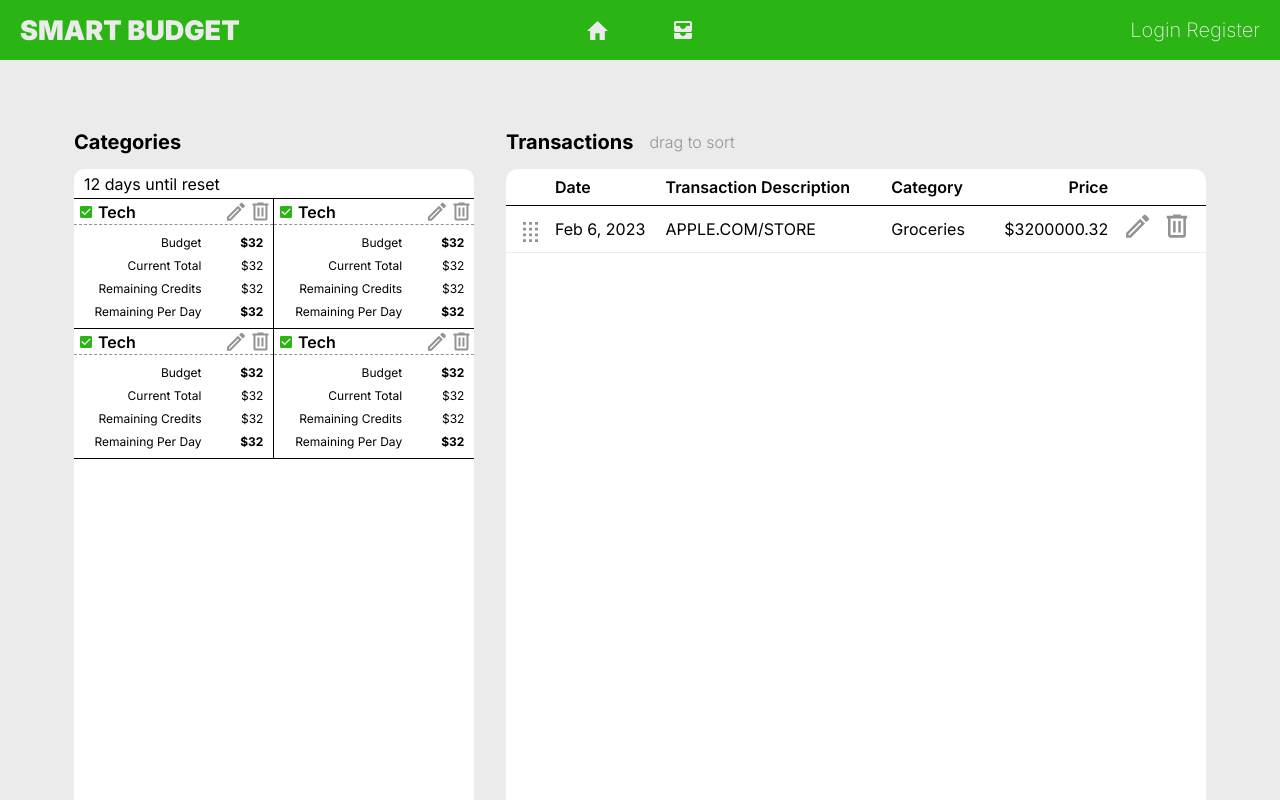
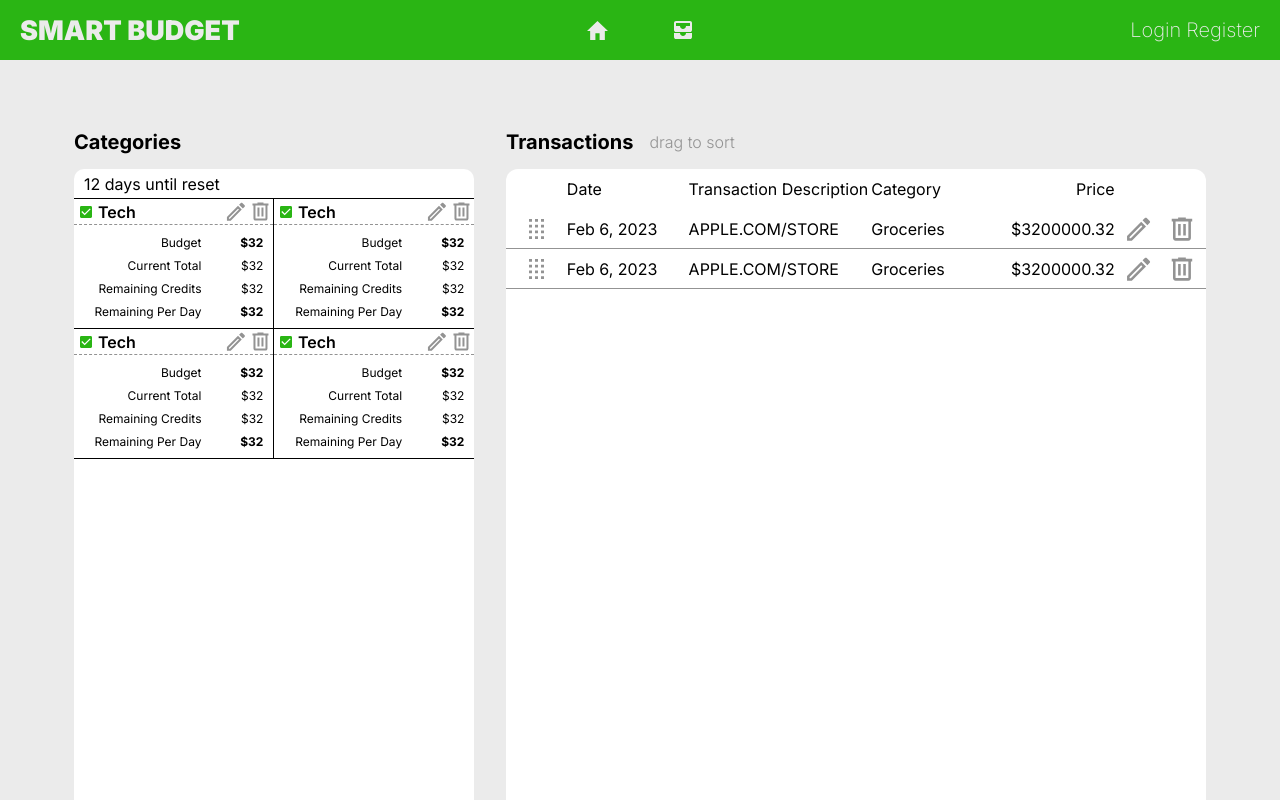
Before and after one commit to ScorpiosCrux/Budget-Smart, a Next.js app in the folder frontend/: page /sort in a window 1280 px wide. Built offline with nearby package versions, Linux system fonts and the light colour scheme; no server answers.

Commit message:
Successfully Created Transactions Widget

```diff
--- a/frontend/components/Dashboard.tsx
+++ b/frontend/components/Dashboard.tsx
@@ -2,7 +2,7 @@ import styled from "styled-components";
 import Category from "./Category";
 import { DndProvider } from "react-dnd";
 import { HTML5Backend } from "react-dnd-html5-backend";
-import Transaction from "./Transaction";
+import Transaction from "./TransactionsWidget/Transaction";
 
 export const ItemTypes = {
 	TRANSACTION: "transaction",
--- a/frontend/components/Transaction.tsx
+++ /dev/null
@@ -1,52 +0,0 @@
-import { useDrag } from "react-dnd";
-import styled from "styled-components";
-import StyledIcon from "./core/StyledIcon";
-import { DraggableRow } from "./core/StyledTable";
-import { ItemTypes } from "./Dashboard";
-
-interface Props {
-	_id: number;
-	date: string;
-	description: string;
-	category: string;
-	price: string;
-}
-
-interface DropResult {
-	allowedDropEffect: string;
-	dropEffect: string;
-	name: string;
-}
-
-const Transaction = (props: Props) => {
-	const [{ isDragging }, drag] = useDrag(() => ({
-		type: ItemTypes.TRANSACTION,
-		item: props, // unsure how the item is used here
-		end(item, monitor) {
-			const dropResult = monitor.getDropResult() as DropResult;
-			if (item && dropResult) {
-				alert(`You moved ${props.description} into ${dropResult.name}!`);
-			}
-		},
-		collect: (monitor) => ({
-			isDragging: !!monitor.isDragging(),
-		}),
-	}));
-	return (
-		<DraggableRow ref={drag} isDragging={isDragging}>
-			<td className="buttons">
-				<StyledIcon src="drag.svg" height="100%" innerHeight="50%" innerWidth="50%" />
-			</td>
-			<td>{props.date}</td>
-			<td>{props.description}</td>
-			<td>{props.category}</td>
-			<td className="price">{props.price}</td>
-			<td className="buttons">
-				<StyledIcon src="pencil.svg" height="100%" innerHeight="80%" innerWidth="80%" />
-				<StyledIcon src="trash.svg" height="100%" innerHeight="80%" innerWidth="80%" />
-			</td>
-		</DraggableRow>
-	);
-};
-
-export default Transaction;
--- /dev/null
+++ b/frontend/components/TransactionsWidget/Transaction.tsx
@@ -0,0 +1,63 @@
+import { useDrag } from "react-dnd";
+import styled from "styled-components";
+import StyledIcon from "../core/StyledIcon";
+import { DraggableRow } from "../core/StyledTable";
+import { ItemTypes } from "../Dashboard";
+import TransactionGrid from "./TransactionGrid";
+import { themes } from "@/theme";
+
+interface Props {
+	_id: number;
+	date: string;
+	description: string;
+	category: string;
+	price: string;
+}
+
+interface DropResult {
+	allowedDropEffect: string;
+	dropEffect: string;
+	name: string;
+}
+
+const Transaction = (props: Props) => {
+	const [{ isDragging }, drag] = useDrag(() => ({
+		type: ItemTypes.TRANSACTION,
+		item: props, // unsure how the item is used here
+		end(item, monitor) {
+			const dropResult = monitor.getDropResult() as DropResult;
+			if (item && dropResult) {
+				alert(`You moved ${props.description} into ${dropResult.name}!`);
+			}
+		},
+		collect: (monitor) => ({
+			isDragging: !!monitor.isDragging(),
+		}),
+	}));
+	return (
+		<TransactionWrapper ref={drag} isDragging={isDragging}>
+			<TransactionGrid>
+				<div className="drag">
+					<StyledIcon src="drag.svg" height="100%" innerHeight="50%" innerWidth="50%" />
+				</div>
+				<div className="date">{props.date}</div>
+				<div className="description">{props.description}</div>
+				<div className="category">{props.category}</div>
+				<div className="price">{props.price}</div>
+				<div className="modifiers">
+					<StyledIcon src="pencil.svg" height="40px" innerHeight="80%" innerWidth="80%" />
+					<StyledIcon src="trash.svg" height="100%" innerHeight="80%" innerWidth="80%" />
+				</div>
+			</TransactionGrid>
+		</TransactionWrapper>
+	);
+};
+
+export default Transaction;
+
+const TransactionWrapper = styled.div<{ isDragging: boolean }>`
+	opacity: ${(p) => (p.isDragging ? 0.5 : 1)};
+	cursor: move;
+	height: 40px;
+	border-bottom: 1px solid ${themes.light.secondary};
+`;
--- /dev/null
+++ b/frontend/components/TransactionsWidget/TransactionGrid.tsx
@@ -0,0 +1,47 @@
+import { themes, typography } from "@/theme";
+import styled from "styled-components";
+
+const TransactionGrid = styled.div`
+	width: 100%;
+	display: grid;
+
+	grid-template-columns: [drag] 1fr [date] 2fr [description] 3fr [category] 2fr [price] 2fr [modifiers] 1.5fr [end];
+
+	& > div {
+		max-height: 2.5rem;
+		height: 2.5rem;
+		display: flex;
+		flex-direction: row;
+		align-items: center;
+	}
+
+	& .drag {
+		grid-column: drag/date;
+		justify-content: center;
+	}
+
+	& .date {
+		grid-column: date/description;
+	}
+
+	& .description {
+		grid-column: description/category;
+	}
+
+	& .category {
+		grid-column: category/price;
+	}
+
+	& .price {
+		grid-column: price/modifiers;
+		display: flex;
+		justify-content: end;
+	}
+
+	& .modifiers {
+		grid-column: modifiers/end;
+		justify-content: space-evenly;
+	}
+`;
+
+export default TransactionGrid;
--- a/frontend/components/TransactionsWidget.tsx
+++ b/frontend/components/TransactionsWidget/TransactionsWidget.tsx
@@ -1,15 +1,16 @@
 import { themes } from "@/theme";
 import styled from "styled-components";
-import Category from "./Category";
+import Category from "../Category";
 
 import { DndProvider } from "react-dnd";
 import { HTML5Backend } from "react-dnd-html5-backend";
 import Transaction from "./Transaction";
 
-import StyledHeader from "./core/StyledHeader";
-import StyledContainer from "./core/StyledContainer";
-import StyledWidget from "./core/StyledWidget";
-import StyledTable from "./core/StyledTable";
+import StyledHeader from "../core/StyledHeader";
+import StyledContainer from "../core/StyledContainer";
+import StyledWidget from "../core/StyledWidget";
+import StyledTable from "../core/StyledTable";
+import TransactionGrid from "./TransactionGrid";
 
 const TransactionsWidget = () => {
 	return (
@@ -20,7 +21,7 @@ const TransactionsWidget = () => {
 			</StyledHeader>
 
 			<StyledContainer width="700px" height="700px">
-				<StyledTable>
+				{/* <StyledTable>
 					<tbody>
 						<tr className="table-header">
 							<th></th>
@@ -39,35 +40,33 @@ const TransactionsWidget = () => {
 							price="$3200000.32"
 						/>
 					</tbody>
-				</StyledTable>
+				</StyledTable> */}
+
+				<TransactionGrid>
+					<div className="date">Date</div>
+					<div className="description">Transaction Description</div>
+					<div className="category">Category</div>
+					<div className="price">Price</div>
+				</TransactionGrid>
+
+				<Transaction
+					_id={32}
+					date="Feb 6, 2023"
+					description="APPLE.COM/STORE"
+					category="Groceries"
+					price="$3200000.32"
+				/>
+
+				<Transaction
+					_id={32}
+					date="Feb 6, 2023"
+					description="APPLE.COM/STORE"
+					category="Groceries"
+					price="$3200000.32"
+				/>
 			</StyledContainer>
 		</StyledWidget>
 	);
 };
 
 export default TransactionsWidget;
-
-const Widget = styled.div`
-	padding-top: 70px;
-
-	.main-container {
-		width: 700px;
-		height: 700px;
-		background-color: ${themes.light.primary};
-		border-radius: 0.75rem;
-	}
-
-	.sub-header {
-		padding: 10px;
-		border-radius: 10px 10px 0px 0px;
-		height: 30px;
-		display: flex;
-		align-items: center;
-		border-bottom: 1px solid #000000;
-	}
-
-	.content {
-		display: flex;
-		flex-wrap: wrap;
-	}
-`;
--- a/frontend/components/core/StyledTable.tsx
+++ b/frontend/components/core/StyledTable.tsx
@@ -2,7 +2,13 @@ import { themes, typography } from "@/theme";
 import styled from "styled-components";
 
 const StyledTable = styled.table`
-	width: 100%;
+	tbody {
+		display: grid;
+		width: 100%;
+		/* grid-template-columns: min-content 16ch auto auto 10ch min-content; */
+		grid-template-columns: repeat(6, 1fr);
+	}
+
 	border-collapse: collapse;
 
 	.table-header {
@@ -21,14 +27,13 @@ const StyledTable = styled.table`
 	}
 `;
 
-export const DraggableRow = styled.tr<{ isDragging: boolean }>`
-	opacity: ${(p) => (p.isDragging ? 0.5 : 1)};
-	cursor: move;
+export const DraggableRow = styled.tr`
+
 	max-height: 41px;
 	height: 40px;
 	border-bottom: 1px solid ${themes.light.background};
 
-	.price{
+	.price {
 		text-align: right;
 	}
 
--- a/frontend/src/pages/sort.tsx
+++ b/frontend/src/pages/sort.tsx
@@ -1,6 +1,6 @@
 import CategoriesWidget from "components/CategoriesWidget";
 import Layout from "components/Layout";
-import TransactionsWidget from "components/TransactionsWidget";
+import TransactionsWidget from "components/TransactionsWidget/TransactionsWidget";
 import Head from "next/head";
 import styled from "styled-components";
 
```
Also changed, not shown: frontend/components/TransactionsWidget/TransactionHeader.tsx (added).
